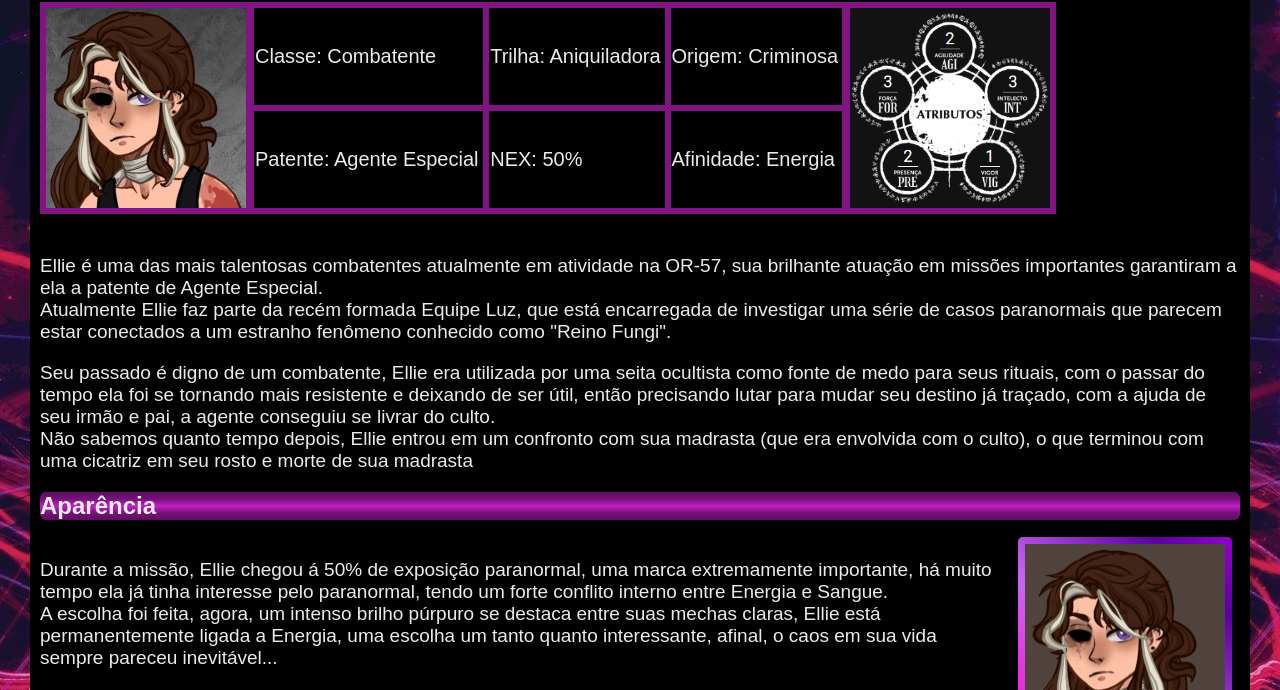
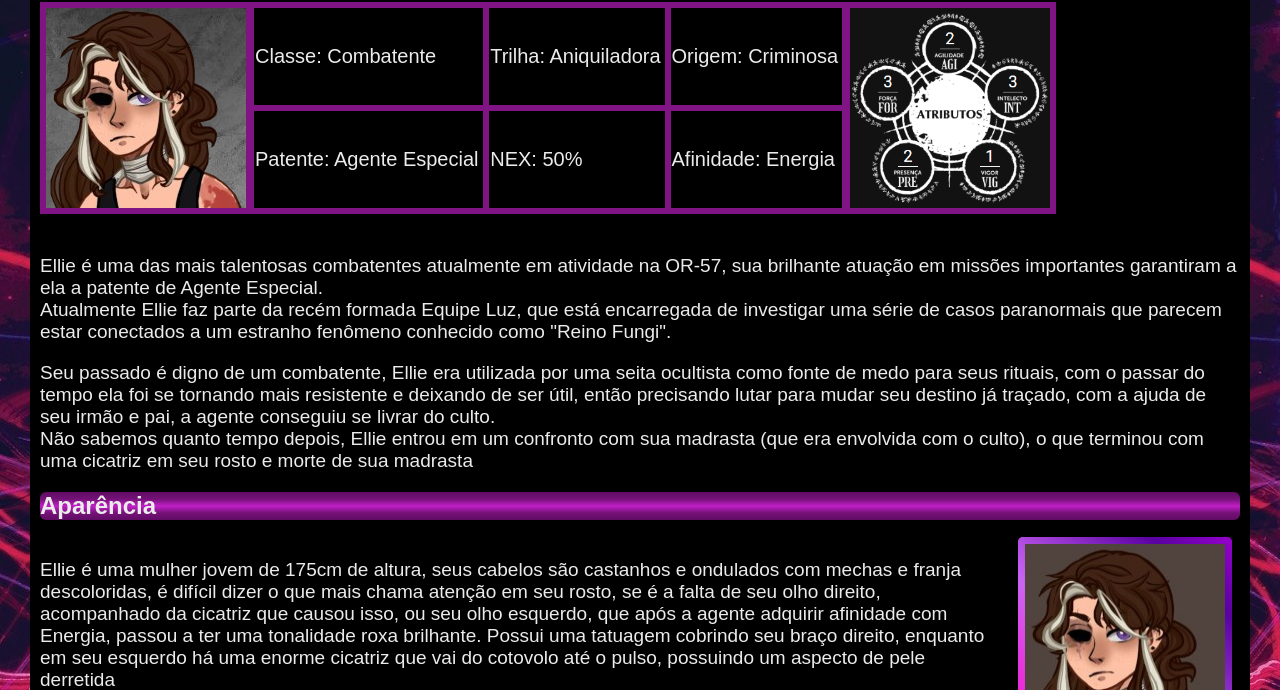
Before and after one commit to AndrewZaccc/meuprimeiroprojeto, a plain HTML site: page personagens/elliehomes.html in a window 1280 px wide. Shown: the part 110-800 px from the top of the page. Drawn offline with Linux system fonts and the light colour scheme.

Commit message:
Update elliehomes.html

```diff
--- a/personagens/elliehomes.html
+++ b/personagens/elliehomes.html
@@ -43,7 +43,8 @@
     <h2>Aparência</h2>
     <div class="conteineraparencia">
      <div class="textoaparencia">
-     <p>Durante a missão, Ellie chegou á 50% de exposição paranormal, uma marca extremamente importante, há muito tempo ela já tinha interesse pelo paranormal, tendo um forte conflito interno entre Energia e Sangue. <br>A escolha foi feita, agora, um intenso brilho púrpuro se destaca entre suas mechas claras, Ellie está permanentemente ligada a Energia, uma escolha um tanto quanto interessante, afinal, o caos em sua vida sempre pareceu inevitável... </p>
+     <p>Ellie é uma mulher jovem de 175cm de altura, seus cabelos são castanhos e ondulados com mechas e franja descoloridas, é difícil dizer o que mais chama atenção em seu rosto, se é a falta de seu olho direito, acompanhado da cicatriz que causou isso, ou seu olho esquerdo, que após a agente adquirir afinidade com Energia, passou a ter uma tonalidade roxa brilhante. Possui uma tatuagem cobrindo seu braço direito, enquanto em seu esquerdo há uma enorme cicatriz que vai do cotovolo até o pulso, possuindo um aspecto de pele derretida<br><br>
+     Suas vestimentas são simples, costuma vestir uma camiseta regata preta com um acessório de corrente em um dos lados, uma calça militar padrão e botas. Seus acessórios são simples, com destaque para o bracelete na cor preta que ela usa em uma das mãos e os diversos brincos e correntinhas presentes em suas orelhas.</p>
     </div>
 
      <div class="portrait2">
```
